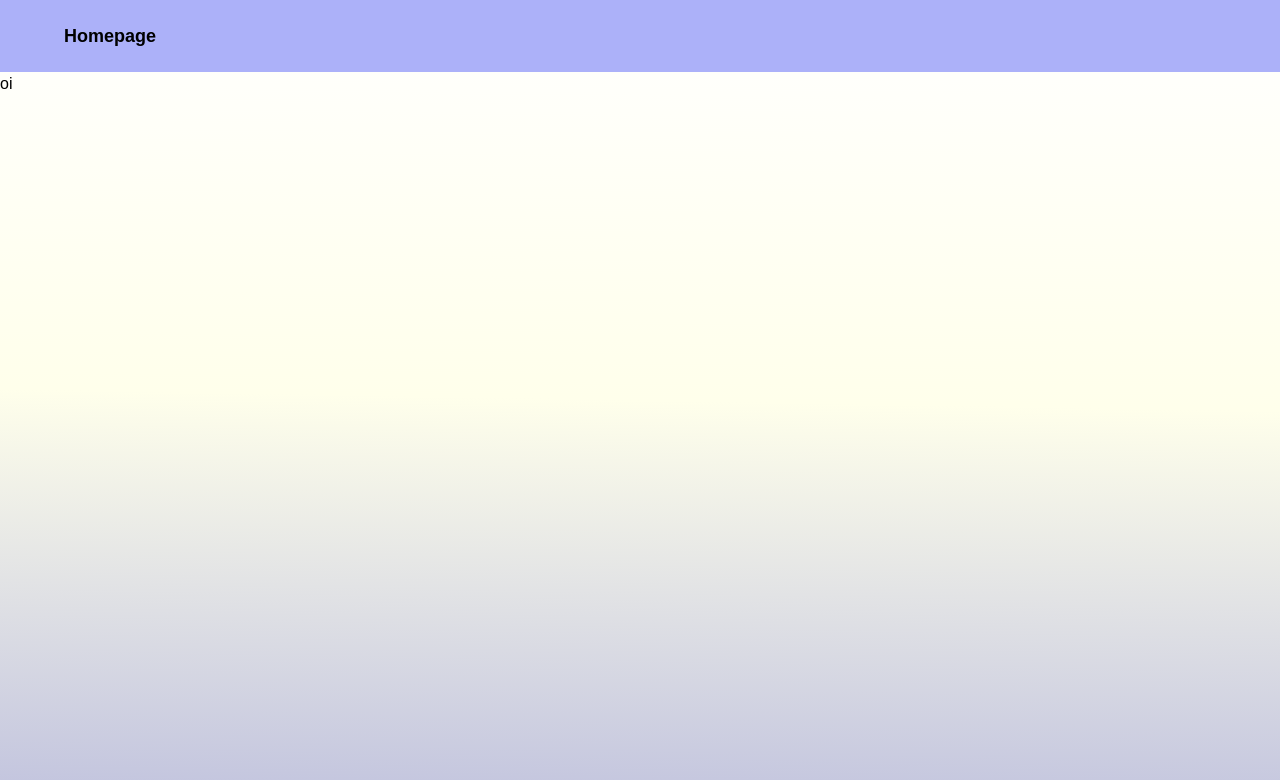
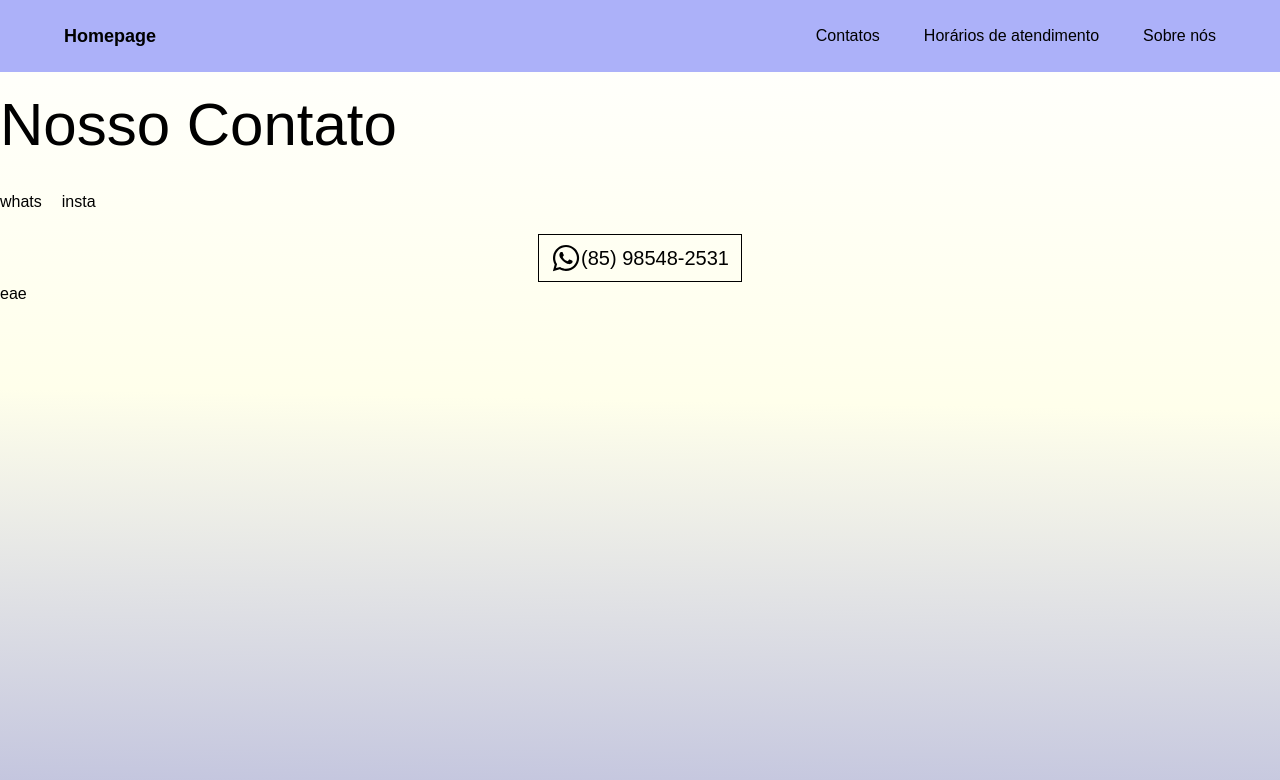
Before and after one commit to ruanfabr/reinald-estetica-front, a Next.js app: page /contatos in a window 1280 px wide. Shown: the top 780 px of the page. Built offline with nearby package versions, Linux system fonts and the light colour scheme.

Commit message:
começando contatos

```diff
--- a/app/contatos/page.tsx
+++ b/app/contatos/page.tsx
@@ -1,8 +1,30 @@
+import { FaWhatsapp } from "react-icons/fa";
+
+
 export default function Contatos(){
 
     return(
         <div className=''>
-        oi
+            <div className="pt-2 flex flex-col">
+                <div className="flex flex-col gap-5">
+                    <h1 className="title">Nosso Contato</h1>
+
+                    <div className="flex gap-5">
+                        <p>whats</p>
+                        <p>insta</p>
+                    </div>
+                    <div className="flex  justify-center">
+                        <div className="flex border-1 border-black px-3 py-2">
+                            <FaWhatsapp className="text-[30px]"/>
+                            <p className="h-full text-[20px]">(85) 98548-2531</p>
+                        </div>
+                    </div>
+                </div>
+
+                <div>
+                    eae
+                </div>
+            </div>
         </div>
     )
 }
--- a/package.json
+++ b/package.json
@@ -11,7 +11,8 @@
   "dependencies": {
     "next": "16.0.10",
     "react": "19.2.1",
-    "react-dom": "19.2.1"
+    "react-dom": "19.2.1",
+    "react-icons": "^5.5.0"
   },
   "devDependencies": {
     "@tailwindcss/postcss": "^4",
--- a/src/components/NavBar.tsx
+++ b/src/components/NavBar.tsx
@@ -20,7 +20,7 @@ export default function Navbar() {
                 oi
             </button>
 
-            <div className={`gap-7 h-full flex
+            <div className={`gap-7 h-full min-[851px]:flex
                 ${seeLinks? 'block':'hidden'}
                 max-[850px]:absolute max-[850px]:bg-gray-500 max-[850px]:top-18 max-[850px]:right-2 max-[850px]:h-fit max-[850px]:gap-5 max-[850px]:flex-col
                 `}>
```
Also changed, not shown: 1 other file (tests, documents, lock files or other folders).
